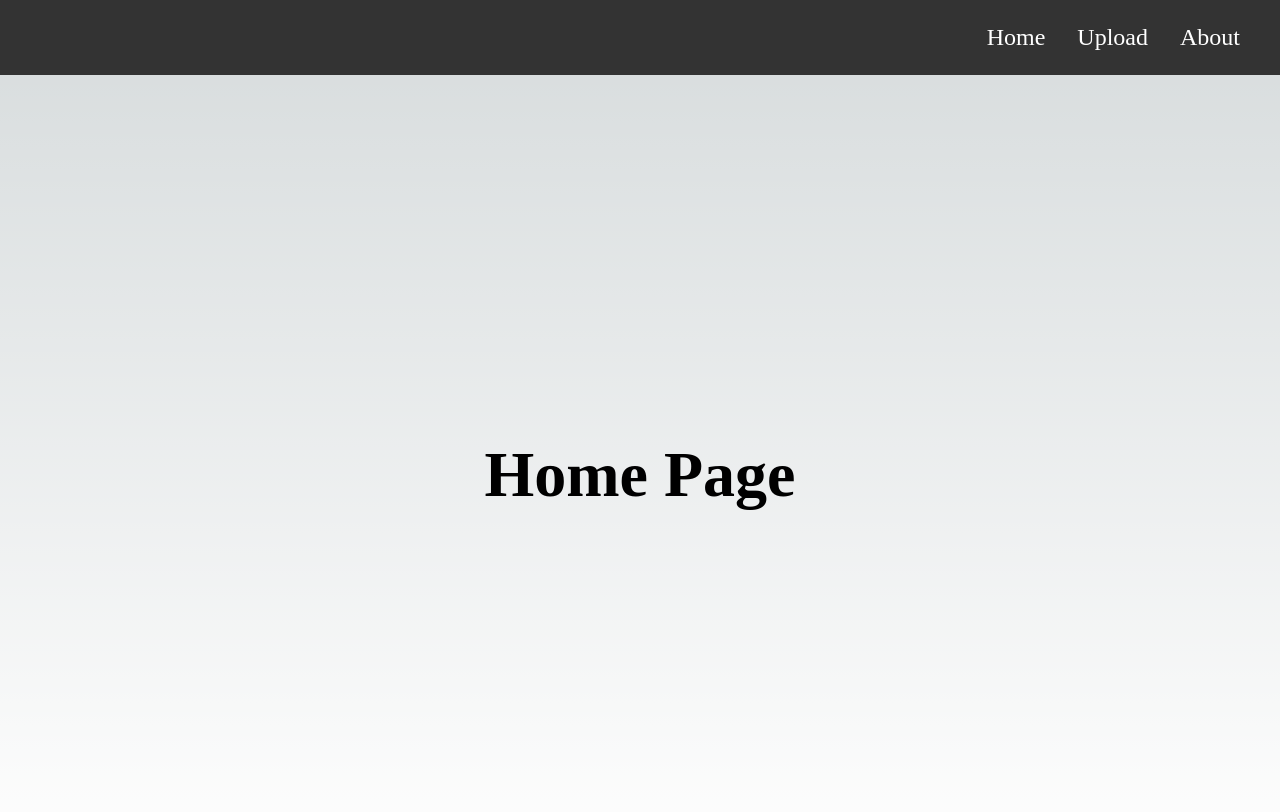
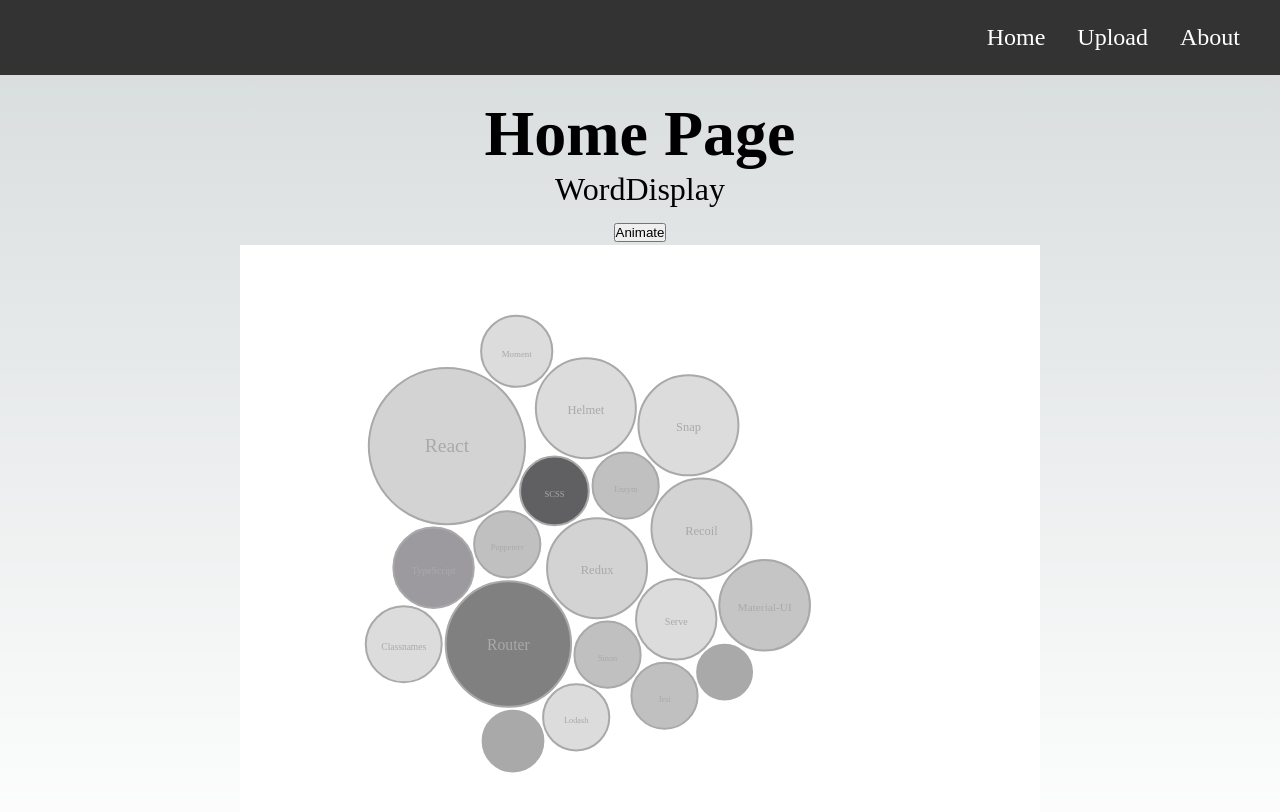
Before and after one commit to jgil325/AI-Audio-Interface, a Next.js app: page /Home in a window 1280 px wide. Shown: the top 812 px of the page. Built offline with nearby package versions, Linux system fonts and the light colour scheme.

Commit message:
packed bubble working! --remove UNUSED IMPORTS SOON

```diff
--- /dev/null
+++ b/src/components/BubbleChart/BubbleChart.tsx
@@ -0,0 +1,172 @@
+import React from "react";
+import * as d3 from "d3";
+import { Simulation, SimulationNodeDatum } from "d3-force";
+import { Types } from "../BubbleChart/types";
+import styled from "styled-components";
+
+const uuid = require("react-uuid");
+
+export const ChartButton = styled.button``;
+
+class BubbleChart extends React.Component<
+  IBubbleChartProps,
+  IBubbleChartState
+> {
+  public forceData: Types.ForceData[];
+
+  private simulation: Simulation<SimulationNodeDatum, undefined> | undefined;
+
+  constructor(props: IBubbleChartProps) {
+    super(props);
+    this.state = {
+      data: [],
+    };
+    this.forceData = this.setForceData(props);
+  }
+
+  componentDidMount() {
+    this.animateBubbles();
+  }
+
+  componentDidUpdate(
+    prevProps: IBubbleChartProps,
+    prevState: IBubbleChartState
+  ) {
+    if (
+      JSON.stringify(prevProps.bubblesData) !==
+      JSON.stringify(this.props.bubblesData)
+    ) {
+      this.forceData = this.setForceData(this.props);
+      this.animateBubbles();
+    }
+  }
+
+  setForceData = (props: IBubbleChartProps) => {
+    const d = [];
+    for (let i = 0; i < props.bubblesData.length; i++) {
+      d.push({ size: props.bubblesData[i].size });
+    }
+    return d;
+  };
+
+  animateBubbles = () => {
+    if (this.props.bubblesData.length > 0) {
+      this.simulatePositions(this.forceData);
+    }
+  };
+
+  radiusScale = (value: d3.NumberValue) => {
+    const fx = d3
+      .scaleSqrt()
+      .range([1, 50])
+      .domain([this.props.minValue, this.props.maxValue]);
+    return fx(value);
+  };
+
+  simulatePositions = (data: Types.ForceData[]) => {
+    this.simulation = d3
+      .forceSimulation()
+      .nodes(data as SimulationNodeDatum[])
+      .velocityDecay(0.05)
+      .force("x", d3.forceX().strength(0.2))
+      .force("y", d3.forceY().strength(0.2))
+      .force(
+        "collide",
+        d3.forceCollide((d: SimulationNodeDatum) => {
+          return this.radiusScale((d as Types.ForceData).size) + 2;
+        })
+      )
+      .on("tick", () => {
+        this.setState({ data });
+      });
+  };
+
+  renderBubbles = (data: []) => {
+    return data.map((item: { v: number; x: number; y: number }, index) => {
+      const { props } = this;
+      const fontSize =
+        this.radiusScale((item as unknown as Types.ForceData).size) / 4;
+      const content =
+        props.bubblesData.length > index ? props.bubblesData[index].name : "";
+      const strokeColor =
+        props.bubblesData.length > index
+          ? "darkgrey"
+          : this.props.backgroundColor;
+      return (
+        <g
+          key={`g-${uuid()}`}
+          transform={`translate(${props.width / 2 + item.x - 70}, ${
+            props.height / 2 + item.y
+          })`}
+        >
+          <circle
+            style={{ cursor: "pointer" }}
+            onClick={() => {
+              this.props.selectedCircle(content);
+            }}
+            id="circleSvg"
+            r={this.radiusScale((item as unknown as Types.ForceData).size)}
+            fill={props.bubblesData[index].fillColor}
+            stroke={strokeColor}
+            strokeWidth="2"
+          />
+          <text
+            onClick={() => {
+              this.props.selectedCircle(content);
+            }}
+            dy="6"
+            className="bubbleText"
+            fill={this.props.textFillColor}
+            textAnchor="middle"
+            fontSize={`${fontSize}px`}
+            fontWeight="normal"
+          >
+            {content}
+          </text>
+        </g>
+      );
+    });
+  };
+
+  render() {
+    return (
+      <div>
+        <ChartButton
+          color="default"
+          onClick={() => {
+            this.animateBubbles();
+          }}
+        >
+          Animate
+        </ChartButton>
+
+        <div
+          aria-hidden="true"
+          id="chart"
+          style={{ background: this.props.backgroundColor, cursor: "pointer" }}
+        >
+          <svg width={this.props.width} height={this.props.height}>
+            {this.renderBubbles(this.state.data as [])}
+          </svg>
+        </div>
+      </div>
+    );
+  }
+}
+
+interface IBubbleChartProps {
+  bubblesData: Types.Data[];
+  width: number;
+  height: number;
+  backgroundColor: string;
+  textFillColor: string;
+  minValue: number;
+  maxValue: number;
+  selectedCircle: (content: string) => void;
+}
+
+interface IBubbleChartState {
+  data: Types.ForceData[];
+}
+
+export default BubbleChart;
--- /dev/null
+++ b/src/components/BubbleChart/types.ts
@@ -0,0 +1,12 @@
+export namespace Types {
+  export type Data = {
+    id: number;
+    name: string;
+    size: number;
+    fillColor: string;
+  };
+
+  export type ForceData = {
+    size: number;
+  };
+}
--- /dev/null
+++ b/src/components/WordDisplay.tsx
@@ -0,0 +1,45 @@
+import React from "react";
+import BubbleChart from "./BubbleChart/BubbleChart";
+import { Types } from "../components/BubbleChart/types";
+
+const d: Types.Data[] = [
+  { id: 1, name: "React", size: 350, fillColor: "#D3D3D3" },
+  { id: 2, name: "TypeScript", size: 100, fillColor: "#9d9a9f" },
+  { id: 3, name: "SCSS", size: 75, fillColor: "#605f62" },
+  { id: 4, name: "Recoil", size: 150, fillColor: "#D3D3D3" },
+  { id: 5, name: "Redux", size: 150, fillColor: "#D3D3D3" },
+  { id: 6, name: "Material-UI", size: 125, fillColor: "#c6c5c6" },
+  { id: 7, name: "Router", size: 230, fillColor: "#808080" },
+  { id: 8, name: "Jest", size: 70, fillColor: "#C0C0C0" },
+  { id: 9, name: "Enzym", size: 70, fillColor: "#C0C0C0" },
+  { id: 10, name: "Sinon", size: 70, fillColor: "#C0C0C0" },
+  { id: 11, name: "Puppeteer", size: 70, fillColor: "#C0C0C0" },
+  { id: 12, name: "ESLint", size: 50, fillColor: "#A9A9A9" },
+  { id: 13, name: "Prettier", size: 60, fillColor: "#A9A9A9" },
+  { id: 14, name: "Lodash", size: 70, fillColor: "#DCDCDC" },
+  { id: 15, name: "Moment", size: 80, fillColor: "#DCDCDC" },
+  { id: 16, name: "Classnames", size: 90, fillColor: "#DCDCDC" },
+  { id: 17, name: "Serve", size: 100, fillColor: "#DCDCDC" },
+  { id: 18, name: "Snap", size: 150, fillColor: "#DCDCDC" },
+  { id: 19, name: "Helmet", size: 150, fillColor: "#DCDCDC" },
+];
+
+const WordDisplay = () => {
+  return (
+    <div>
+      <div>WordDisplay</div>
+      <BubbleChart
+        bubblesData={d}
+        width={800}
+        height={600}
+        textFillColor="darkgrey"
+        backgroundColor="#ffffff"
+        minValue={1}
+        maxValue={150}
+        selectedCircle={Function}
+      />
+    </div>
+  );
+};
+
+export default WordDisplay;
--- a/src/pages/Home.tsx
+++ b/src/pages/Home.tsx
@@ -1,9 +1,11 @@
 // home.tsx
+import WordDisplay from "@/components/WordDisplay";
 import React from "react";
 import styled from "styled-components";
 
 export const StyledHome = styled.div`
   display: flex;
+  flex-direction: column;
   justify-content: center;
   align-items: center;
   height: 100vh;
@@ -15,6 +17,7 @@
   return (
     <StyledHome>
       <h1>Home Page</h1>
+      <WordDisplay />
     </StyledHome>
   );
 };
```
Also changed, not shown: package.json (+11 -0 lines), 1 other file (tests, documents, lock files or other folders).
